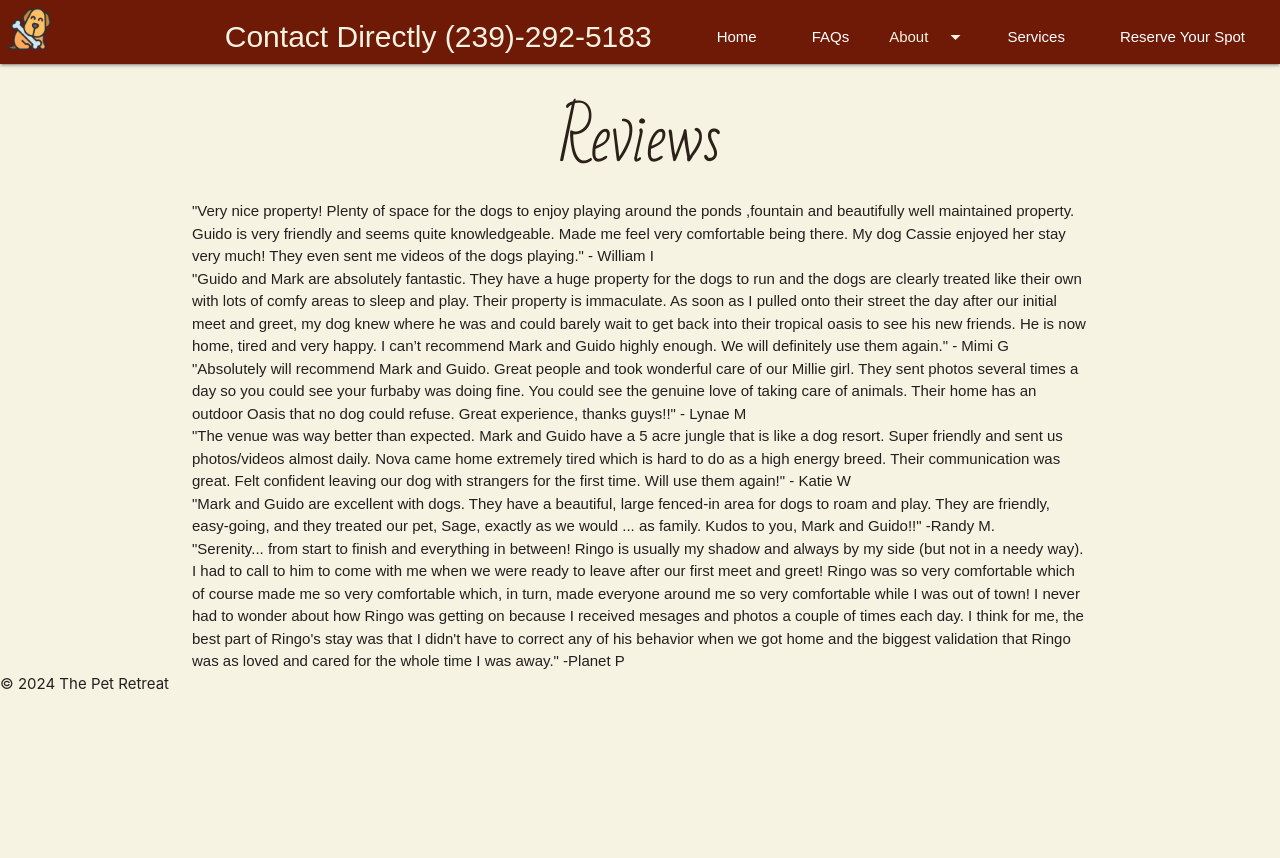
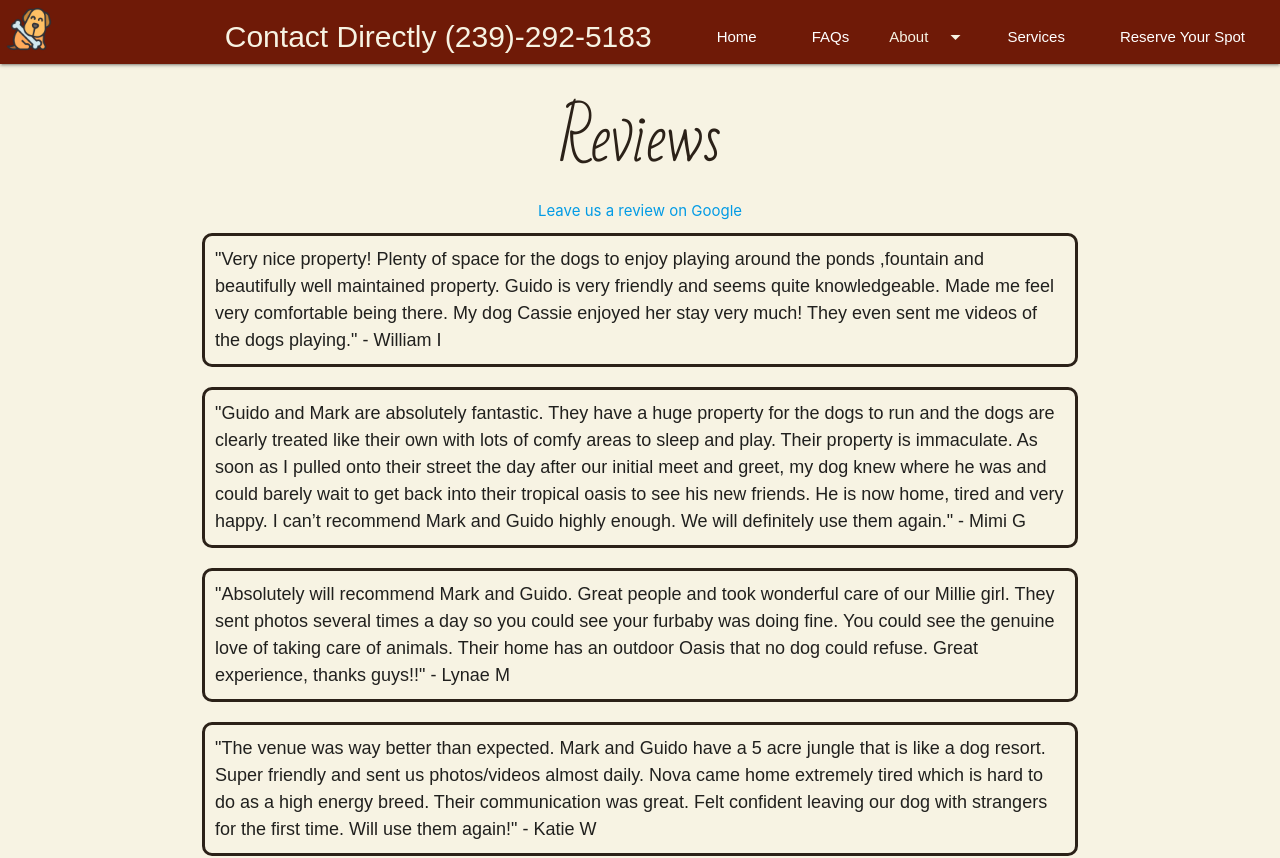
Before and after one commit to heathervalene/pet_retreat, a React (Vite) app: page /reviews in a window 1280 px wide. Shown: the top 858 px of the page. Before the commit the page ends 800 px from the top, so only its background shows below. Built offline with nearby package versions, Linux system fonts and the light colour scheme; a web font is replaced by a local one.

Commit message:
review component

```diff
--- a/src/App.css
+++ b/src/App.css
@@ -162,3 +162,26 @@ h5.collapsible-header {
   color:#F7F3E3;
   background-color: #AF9164;
 }
+
+/*Reviews*/
+
+.reviews {
+  display: flex;
+  flex-direction: row;
+  flex-wrap: wrap;
+}
+
+.review {
+  font-size: 18px;
+  border: 3px solid #2B2118;
+  border-radius: 10px;
+  padding: 10px;
+  margin: 10px;
+
+}
+
+.google-reviews {
+  display: flex;
+  justify-content: center;
+  align-items: center;
+}
--- a/src/components/Reviews.jsx
+++ b/src/components/Reviews.jsx
@@ -4,6 +4,8 @@ const Reviews = () => {
     return (
         <div>
             <h1 className="heading">Reviews</h1>
+            <div className="container google-reviews">
+            <a href="https://g.page/r/CaSeGv4r1gUxEAI/review" target="_blank" rel="noreferrer"> <i></i> Leave us a review on Google</a></div>
             <div className="container body-text reviews">
                 <div className="review">"Very nice property! Plenty of space for the dogs to enjoy playing around the ponds ,fountain and beautifully well maintained property. Guido is very friendly and seems quite knowledgeable. Made me feel very comfortable being there. My dog Cassie enjoyed her stay very much! They even sent me videos of the dogs playing." - William I</div>
                 <div className="review">"Guido and Mark are absolutely fantastic. They have a huge property for the dogs to run and the dogs are clearly treated like their own with lots of comfy areas to sleep and play. Their property is immaculate. As soon as I pulled onto their street the day after our initial meet and greet, my dog knew where he was and could barely wait to get back into their tropical oasis to see his new friends. He is now home, tired and very happy. I can’t recommend Mark and Guido highly enough. We will definitely use them again." - Mimi G</div>
```
